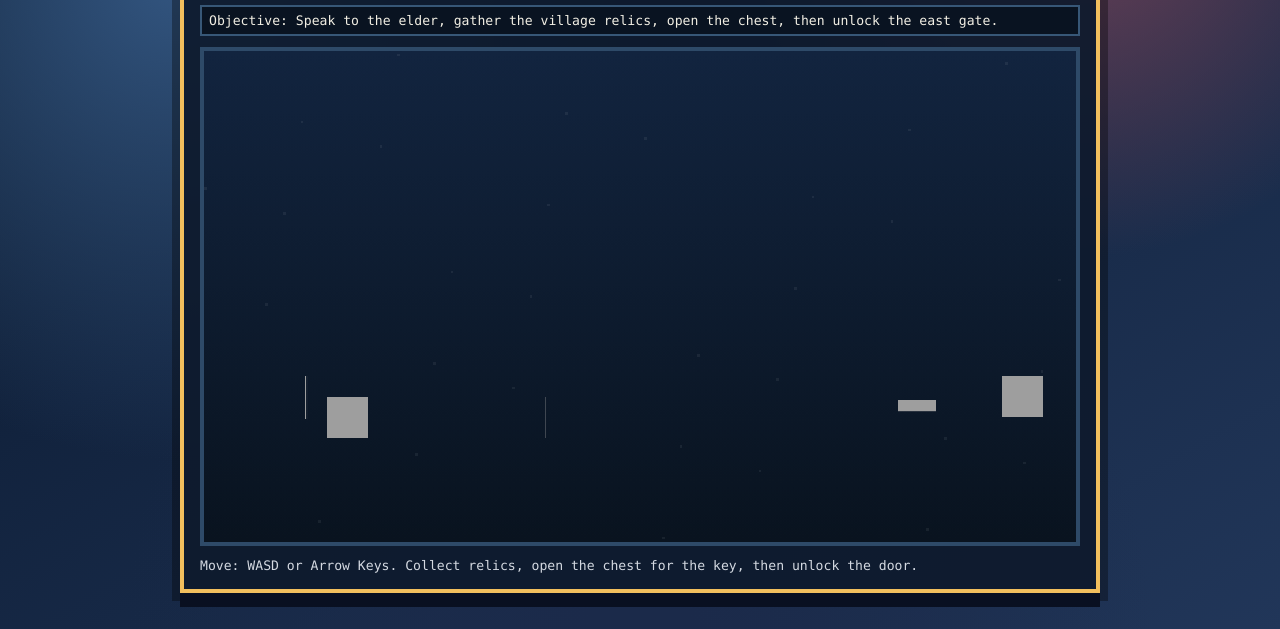
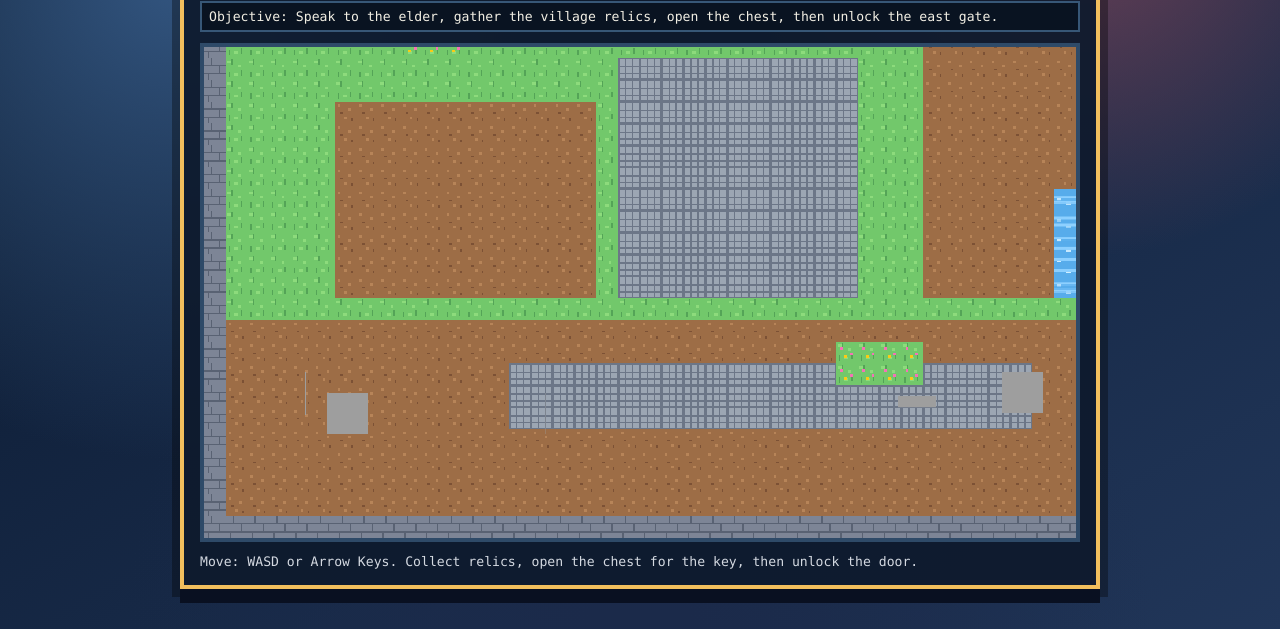
Before and after one commit to bxzex/pixel-game, a website with bundled scripts: page index.html in a window 1280 px wide. Shown: the part 171-800 px from the top of the page. Built offline with nearby package versions, Linux system fonts and the light colour scheme.

Commit message:
Fix world tiles and auto-start game audio

```diff
--- a/index.html
+++ b/index.html
@@ -10,7 +10,6 @@
     <main class="game-shell">
       <header class="topbar">
         <h1>Pixel Game</h1>
-        <button id="audio-button" type="button">Enable Audio</button>
       </header>
       <section class="hud" aria-label="Game status">
         <p>Level <span id="hud-level">1</span>/3</p>
@@ -24,6 +23,6 @@
       <canvas id="game" width="640" height="360" aria-label="Pixel game canvas"></canvas>
       <p class="help">Move: WASD or Arrow Keys. Gather relics, open the chest, and unlock the next gate.</p>
     </main>
-    <script type="module" src="./src/main.js?v=20260307topdown"></script>
+    <script type="module" src="./src/main.js?v=20260307tilesfix"></script>
   </body>
 </html>
--- a/src/assets.js
+++ b/src/assets.js
@@ -91,17 +91,6 @@ const ASSETS = {
   workshop: [rect(1760, 1142, 378, 312)],
 };
 
-const TILE_RECTS = {
-  [TILE_TYPES.GRASS]: [cell(9, 0, 4), cell(8, 0, 4)],
-  [TILE_TYPES.DIRT]: [cell(8, 0, 4), cell(8, 1, 4)],
-  [TILE_TYPES.STONE]: [cell(10, 0, 4), cell(9, 1, 4)],
-  [TILE_TYPES.WATER]: [cell(11, 0, 4), cell(11, 1, 4)],
-  [TILE_TYPES.WOOD]: [cell(8, 1, 4)],
-  [TILE_TYPES.BRICK]: [cell(12, 0, 4), cell(10, 1, 4)],
-  [TILE_TYPES.BRIDGE]: [rect(1024, 520, 256, 116)],
-  [TILE_TYPES.FLOWERS]: [cell(12, 4, 16), cell(11, 4, 16)],
-};
-
 function fallbackColor(name) {
   if (name.startsWith("hero")) return "#93c5fd";
   if (name === "slime" || name === "goblin") return "#84cc16";
@@ -173,13 +162,111 @@ function drawFallbackTile(ctx, type, x, y, size, time) {
 }
 
 export function drawTile(ctx, atlas, type, x, y, size = TILE, time = 0) {
-  const frames = TILE_RECTS[type];
-  if (!frames || !frames.length || !atlas || !atlas.complete) {
-    drawFallbackTile(ctx, type, x, y, size, time);
+  if (type === TILE_TYPES.GRASS) {
+    ctx.fillStyle = "#72c86b";
+    ctx.fillRect(x, y, size, size);
+    ctx.fillStyle = "#8ddb7c";
+    ctx.fillRect(x + 1, y + 2, 3, 2);
+    ctx.fillRect(x + 9, y + 5, 2, 2);
+    ctx.fillRect(x + 6, y + 11, 3, 2);
+    ctx.fillStyle = "#54a457";
+    ctx.fillRect(x + 4, y + 1, 1, 4);
+    ctx.fillRect(x + 11, y + 9, 1, 4);
+    ctx.fillRect(x + 2, y + 10, 1, 4);
     return;
   }
 
-  const frameIndex = type === TILE_TYPES.WATER ? Math.floor(time / 260) : Math.floor((x + y) / size);
-  const source = frames[Math.abs(frameIndex) % frames.length];
-  ctx.drawImage(atlas, source.x, source.y, source.w, source.h, x, y, size, size);
+  if (type === TILE_TYPES.DIRT) {
+    ctx.fillStyle = "#9d6d46";
+    ctx.fillRect(x, y, size, size);
+    ctx.fillStyle = "#b78458";
+    ctx.fillRect(x + 2, y + 2, 2, 2);
+    ctx.fillRect(x + 10, y + 5, 2, 2);
+    ctx.fillRect(x + 7, y + 11, 2, 2);
+    ctx.fillStyle = "#7c5135";
+    ctx.fillRect(x + 4, y + 8, 2, 1);
+    ctx.fillRect(x + 12, y + 12, 1, 2);
+    return;
+  }
+
+  if (type === TILE_TYPES.STONE) {
+    ctx.fillStyle = "#9ca6b3";
+    ctx.fillRect(x, y, size, size);
+    ctx.strokeStyle = "#6c7687";
+    ctx.lineWidth = 1;
+    ctx.strokeRect(x + 0.5, y + 0.5, size - 1, size - 1);
+    ctx.beginPath();
+    ctx.moveTo(x + 5.5, y + 0.5);
+    ctx.lineTo(x + 5.5, y + size - 0.5);
+    ctx.moveTo(x + 10.5, y + 0.5);
+    ctx.lineTo(x + 10.5, y + size - 0.5);
+    ctx.moveTo(x + 0.5, y + 6.5);
+    ctx.lineTo(x + size - 0.5, y + 6.5);
+    ctx.moveTo(x + 0.5, y + 11.5);
+    ctx.lineTo(x + size - 0.5, y + 11.5);
+    ctx.stroke();
+    return;
+  }
+
+  if (type === TILE_TYPES.WATER) {
+    const bob = Math.sin(time * 0.01 + (x + y) * 0.08) * 1.2;
+    ctx.fillStyle = "#57aceb";
+    ctx.fillRect(x, y, size, size);
+    ctx.fillStyle = "#8dd0ff";
+    ctx.fillRect(x, y + 4 + bob, size, 2);
+    ctx.fillRect(x, y + 10 - bob, size, 2);
+    ctx.fillStyle = "#d5f0ff";
+    ctx.fillRect(x + 2, y + 6 + bob, 3, 1);
+    ctx.fillRect(x + 9, y + 12 - bob, 3, 1);
+    return;
+  }
+
+  if (type === TILE_TYPES.WOOD) {
+    ctx.fillStyle = "#b37a48";
+    ctx.fillRect(x, y, size, size);
+    ctx.fillStyle = "#8b5a36";
+    ctx.fillRect(x + 3, y, 1, size);
+    ctx.fillRect(x + 8, y, 1, size);
+    ctx.fillRect(x + 13, y, 1, size);
+    ctx.fillStyle = "#d39a63";
+    ctx.fillRect(x, y + 2, size, 2);
+    ctx.fillRect(x, y + 10, size, 2);
+    return;
+  }
+
+  if (type === TILE_TYPES.BRICK) {
+    ctx.fillStyle = "#7d8596";
+    ctx.fillRect(x, y, size, size);
+    ctx.fillStyle = "#596273";
+    ctx.fillRect(x, y + 5, size, 1);
+    ctx.fillRect(x, y + 11, size, 1);
+    ctx.fillRect(x + 5, y, 1, 6);
+    ctx.fillRect(x + 11, y + 5, 1, 6);
+    ctx.fillRect(x + 3, y + 11, 1, 5);
+    return;
+  }
+
+  if (type === TILE_TYPES.BRIDGE) {
+    ctx.fillStyle = "#7a532f";
+    ctx.fillRect(x, y, size, size);
+    ctx.fillStyle = "#b88453";
+    ctx.fillRect(x, y + 2, size, 3);
+    ctx.fillRect(x, y + 9, size, 3);
+    ctx.fillStyle = "#4e341d";
+    ctx.fillRect(x + 3, y, 1, size);
+    ctx.fillRect(x + 12, y, 1, size);
+    return;
+  }
+
+  if (type === TILE_TYPES.FLOWERS) {
+    drawTile(ctx, atlas, TILE_TYPES.GRASS, x, y, size, time);
+    ctx.fillStyle = "#f472b6";
+    ctx.fillRect(x + 3, y + 4, 2, 2);
+    ctx.fillRect(x + 10, y + 8, 2, 2);
+    ctx.fillStyle = "#facc15";
+    ctx.fillRect(x + 6, y + 10, 2, 2);
+    return;
+  }
+
+  drawFallbackTile(ctx, type, x, y, size, time);
 }
--- a/src/main.js
+++ b/src/main.js
@@ -21,7 +21,6 @@ if (help) {
   help.textContent = "Move: WASD or Arrow Keys. Collect relics, open the chest for the key, then unlock the door.";
 }
 
-const audioButton = document.querySelector("#audio-button");
 const audio = new AudioSystem();
 const atlas = new Image();
 atlas.src = ATLAS_URL;
@@ -40,6 +39,7 @@ const state = {
   lives: 3,
   status: "Explore",
   gameWon: false,
+  audioReady: false,
   level: null,
   hasLevelKey: false,
   timeLeft: 0,
@@ -559,7 +559,16 @@ function gameLoop(time) {
   requestAnimationFrame(gameLoop);
 }
 
+function enableAudioOnce() {
+  if (state.audioReady) return;
+  state.audioReady = true;
+  audio.enable().catch(() => {
+    state.audioReady = false;
+  });
+}
+
 document.addEventListener("keydown", (event) => {
+  enableAudioOnce();
   keys.add(event.key.toLowerCase());
 });
 
@@ -567,11 +576,7 @@ document.addEventListener("keyup", (event) => {
   keys.delete(event.key.toLowerCase());
 });
 
-audioButton.addEventListener("click", async () => {
-  await audio.enable();
-  audioButton.textContent = "Audio On";
-  audioButton.disabled = true;
-});
+document.addEventListener("pointerdown", enableAudioOnce, { passive: true });
 
 loadLevel(0, false);
 requestAnimationFrame(gameLoop);
```
